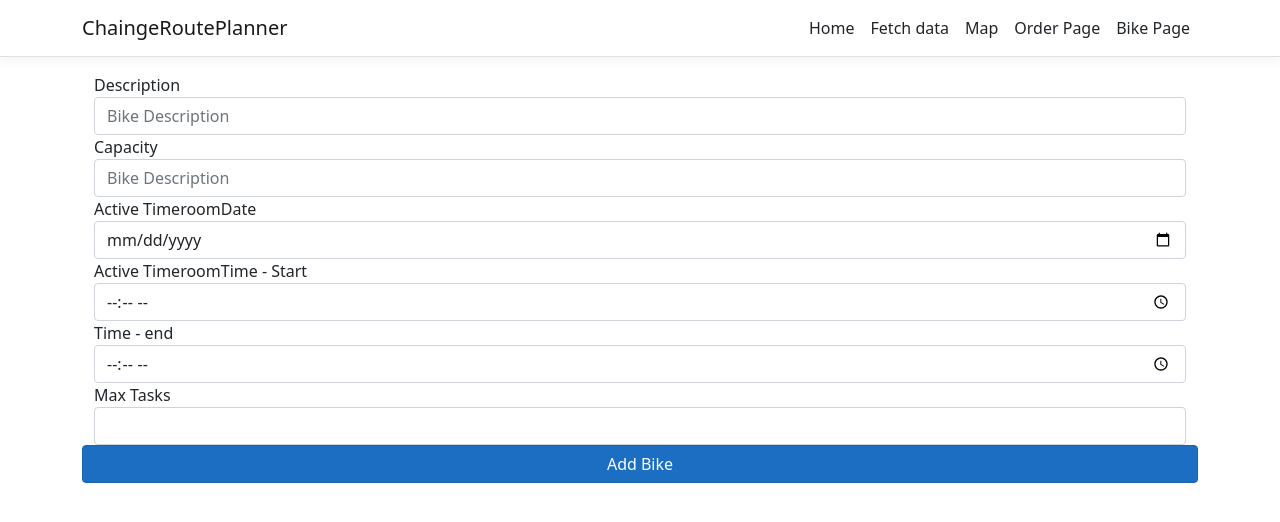
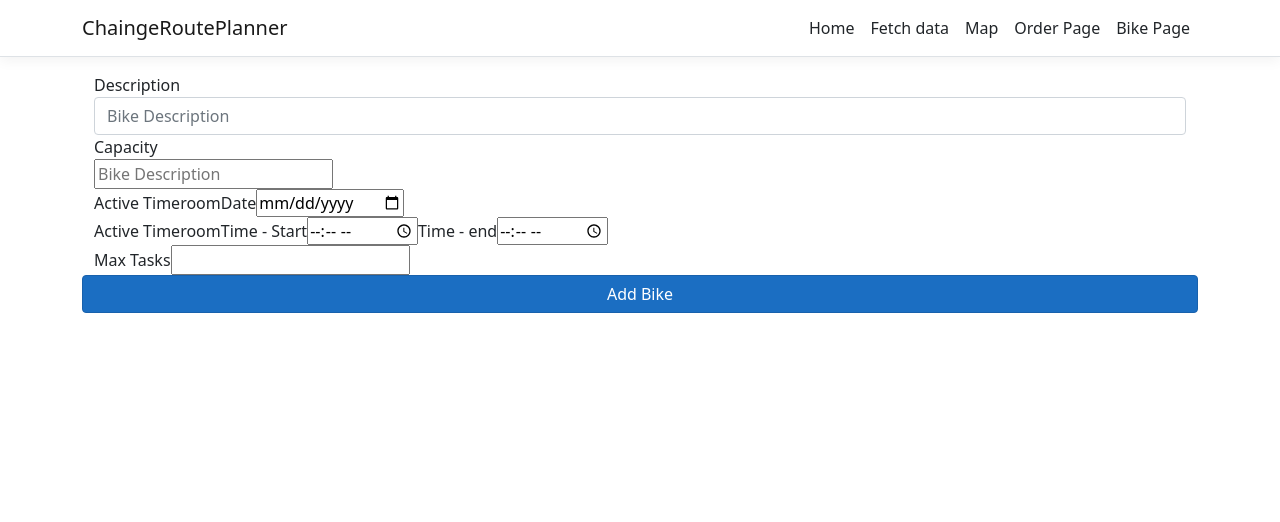
Before and after one commit to nimertz/ChaingeRoutePlanner, a React (Create React App) app in the folder ChaingeRoutePlanner/ChaingeRoutePlanner/ClientApp/: page /bikePage in a window 1280 px wide. Shown: the top 522 px of the page. Built offline with nearby package versions, Linux system fonts and the light colour scheme.

Commit message:
form.control to input

```diff
--- a/ChaingeRoutePlanner/ChaingeRoutePlanner/ClientApp/src/components/BikePage.js
+++ b/ChaingeRoutePlanner/ChaingeRoutePlanner/ClientApp/src/components/BikePage.js
@@ -55,24 +55,24 @@ export class BikePage extends Component {
                             <div className="form-group">
                                 <label>Capacity</label>
                                 <div>
-                                    <Form.Control onChange={event => this.state.bikeCapacity = event.target.value} type="number" name='Capacity' id="" placeholder="Bike Description" />
+                            <input onChange={event => this.state.bikeCapacity = event.target.value} type="number" name='Capacity' id="" placeholder="Bike Description" />
                                 </div>
                             </div>
                             <div className="form-group">
                                 <label>Active Timeroom</label>
                                 <label>Date</label>
-                                <Form.Control type="date" name='date_of_delivery'  onChange={event => this.state.data = event.target.value}/>
+                                  <input type="date" name='date_of_delivery'  onChange={event => this.state.data = event.target.value}/>
                             </div>
                             <div className="form-group">
                                 <label>Active Timeroom</label>
                                 <label>Time - Start</label>
-                                <Form.Control type="time" name='delivery_clock_start'  onChange={event => this.state.timeStart = event.target.value}/>
+                                <input type="time" name='delivery_clock_start'  onChange={event => this.state.timeStart = event.target.value}/>
                                 <label>Time - end</label>
-                                <Form.Control type="time" name='delivery_clock_end'  onChange={event => this.state.timeEnd = event.target.value}/>
+                                <input type="time" name='delivery_clock_end'  onChange={event => this.state.timeEnd = event.target.value}/>
                             </div>
                             <div className="form-group">
                                 <label >Max Tasks</label>
-                                <Form.Control onChange={event => this.state.maxTasks = event.target.value} type="number" name='date_of_birth'  />
+                                 <input onChange={event => this.state.maxTasks = event.target.value} type="number" name='date_of_birth'  />
                             </div>
                             <button onClick={this.handleSendData} className="btn btn-primary">Add Bike</button>
                 </Row>
--- a/ChaingeRoutePlanner/ChaingeRoutePlanner/ClientApp/src/components/OrderPage.js
+++ b/ChaingeRoutePlanner/ChaingeRoutePlanner/ClientApp/src/components/OrderPage.js
@@ -108,7 +108,7 @@ export class OrderPage extends Component {
                             </div>
                             <div className="form-group">
                                 <label >Amount</label>
-                                <Form.Control onChange={event => this.state.amount = event.target.value} type="number" name='amount'  />
+                                <input onChange={event => this.state.amount = event.target.value} type="number" name='amount'  />
                             </div>
                             <div className="form-group">
                                 <label >Location</label>
@@ -117,13 +117,13 @@ export class OrderPage extends Component {
                             </div>
                             <div className="form-group">
                                 <label >Time - Start</label>
-                                <Form.Control  onChange={event => this.state.timeStart = event.target.value} type="time" name='time_start'  />
+                                <input  onChange={event => this.state.timeStart = event.target.value} type="time" name='time_start'  />
                                 <label >Time - end</label>
-                                <Form.Control  onChange={event => this.state.timeEnd = event.target.value} type="time" name='time_end'  />
+                                <input  onChange={event => this.state.timeEnd = event.target.value} type="time" name='time_end'  />
                             </div>
                             <div className="form-group">
                                 <label >Timespan</label>
-                                <Form.Control onChange={event => this.state.timeSpan = event.target.value} type="number" name='date_of_birth'  />
+                                <input onChange={event => this.state.timeSpan = event.target.value} type="number" name='date_of_birth'  />
                             </div>
 
                             <button onClick={this.handleSendData} className="btn btn-primary">Add Order</button>
```
Also changed, not shown: 1 other file (tests, documents, lock files or other folders).
